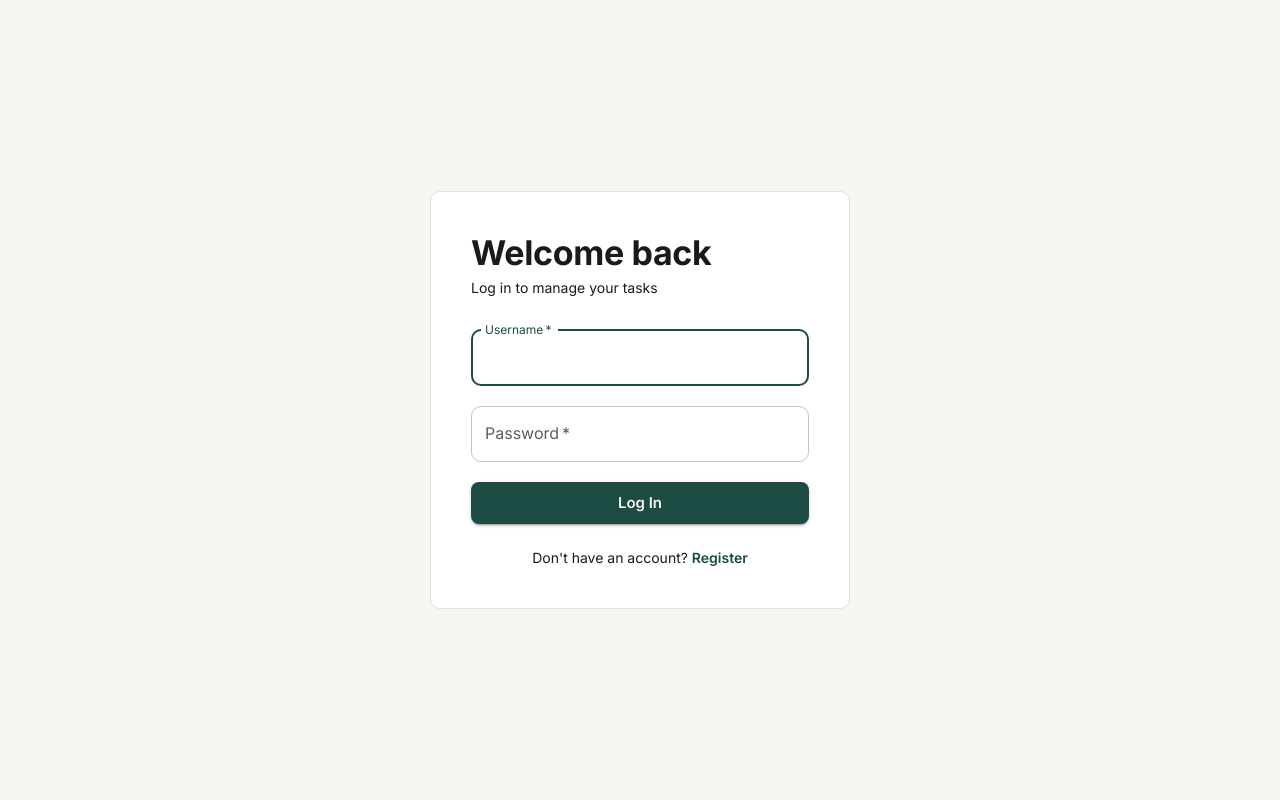
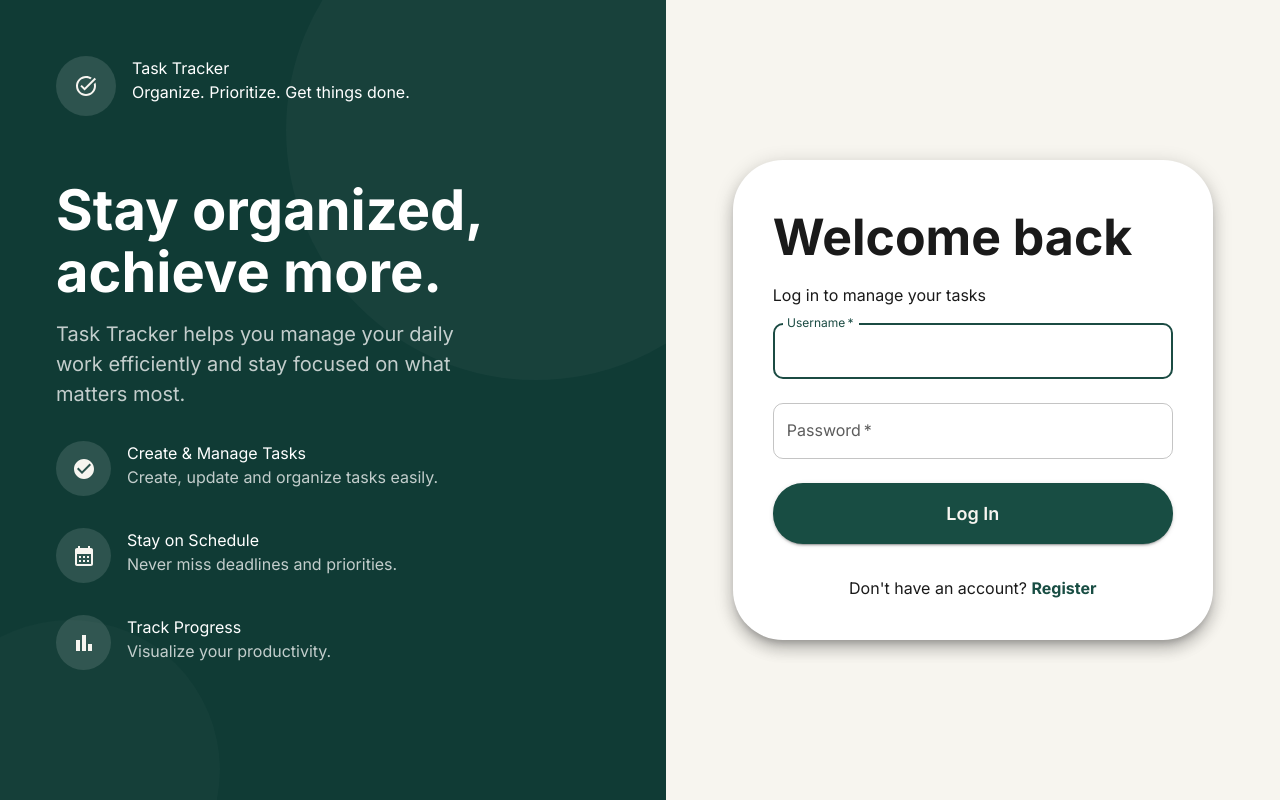
Before and after one commit to chathura997/task-tracker, a React (Vite) app in the folder frontend/: page /login in a window 1280 px wide. Built offline with nearby package versions, Linux system fonts and the light colour scheme; no server answers.

Commit message:
update: Loginpage UI update

```diff
--- a/frontend/src/pages/LoginPage.jsx
+++ b/frontend/src/pages/LoginPage.jsx
@@ -8,7 +8,12 @@ import {
   Typography,
   Alert,
   Stack,
+  Avatar,
 } from "@mui/material";
+import TaskAltIcon from "@mui/icons-material/TaskAlt";
+import CheckCircleIcon from "@mui/icons-material/CheckCircle";
+import CalendarMonthIcon from "@mui/icons-material/CalendarMonth";
+import BarChartIcon from "@mui/icons-material/BarChart";
 import { useAuth } from "../context/AuthContext";
 
 export default function LoginPage() {
@@ -41,31 +46,159 @@ export default function LoginPage() {
       sx={{
         minHeight: "100vh",
         display: "flex",
+        bgcolor: "#F7F5EF",
+      }}
+    >
+      {/* ================= LEFT COVER ================= */}
+
+      <Box
+        sx={{
+          width: { xs: 0, md: "52%" },
+          display: { xs: "none", md: "flex" },
+          flexDirection: "column",
+          justifyContent: "space-between",
+          bgcolor: "#103B35",
+          color: "white",
+          p: 7,
+          position: "relative",
+          overflow: "hidden",
+        }}
+      >
+        {/* Background circles */}
+
+        <Box
+          sx={{
+            position: "absolute",
+            width: 500,
+            height: 500,
+            borderRadius: "50%",
+            bgcolor: "rgba(255,255,255,.03)",
+            top: -120,
+            right: -120,
+          }}
+        />
+
+        <Box
+          sx={{
+            position: "absolute",
+            width: 300,
+            height: 300,
+            borderRadius: "50%",
+            bgcolor: "rgba(255,255,255,.02)",
+            bottom: -120,
+            left: -80,
+          }}
+        />
+
+        {/* Logo */}
+
+        <Box>
+          <Stack direction="row" spacing={2} alignItems="center">
+            <Avatar
+              sx={{
+                bgcolor: "rgba(255,255,255,.12)",
+                width: 60,
+                height: 60,
+              }}
+            >
+              <TaskAltIcon />
+            </Avatar>
+
+            <Box>
+              <Typography fontSize={30} fontWeight={700}>
+                Task Tracker
+              </Typography>
+
+              <Typography color="rgba(255,255,255,.75)">
+                Organize. Prioritize. Get things done.
+              </Typography>
+            </Box>
+          </Stack>
+
+          <Typography
+            sx={{
+              mt: 8,
+              fontSize: 56,
+              fontWeight: 800,
+              lineHeight: 1.1,
+            }}
+          >
+            Stay organized,
+            <br />
+            achieve more.
+          </Typography>
+
+          <Typography
+            sx={{
+              mt: 2,
+              mb: 4,
+              width: "80%",
+              color: "rgba(255,255,255,.75)",
+              fontSize: 20,
+            }}
+          >
+            Task Tracker helps you manage your daily work efficiently and stay
+            focused on what matters most.
+          </Typography>
+
+          <Stack spacing={4} mt={8}>
+            <Feature
+              icon={<CheckCircleIcon />}
+              title="Create & Manage Tasks"
+              text="Create, update and organize tasks easily."
+            />
+
+            <Feature
+              icon={<CalendarMonthIcon />}
+              title="Stay on Schedule"
+              text="Never miss deadlines and priorities."
+            />
+
+            <Feature
+              icon={<BarChartIcon />}
+              title="Track Progress"
+              text="Visualize your productivity."
+            />
+          </Stack>
+        </Box>
+      </Box>
+
+      {/* ================= LOGIN ================= */}
+
+      <Box
+        sx={{
+          flex: 1,
+          display: "flex",
+          justifyContent: "center",
           alignItems: "center",
-        justifyContent: "center",
-        bgcolor: "background.default",
-        px: 2,
+          p: 3,
         }}
       >
         <Paper
-        elevation={0}
+          elevation={10}
           sx={{
+            width: "100%",
+            maxWidth: 480,
+            borderRadius: 5,
             p: 5,
-          width: "100%",
-          maxWidth: 420,
-          border: "1px solid",
-          borderColor: "divider",
           }}
         >
-        <Typography variant="h4" sx={{ mb: 0.5 }}>
+          <Typography
+            sx={{
+              fontSize: 50,
+              fontWeight: 800,
+              mb: 1,
+            }}
+          >
             Welcome back
           </Typography>
-        <Typography variant="body2" color="text.secondary" sx={{ mb: 4 }}>
+
+          <Typography color="text.secondary" sx={{ mb: 2 }}>
             Log in to manage your tasks
           </Typography>
 
           <Box component="form" onSubmit={handleSubmit}>
-          <Stack spacing={2.5}>
+            <Stack spacing={3}>
               <TextField
                 label="Username"
                 value={username}
@@ -74,6 +207,7 @@ export default function LoginPage() {
                 fullWidth
                 autoFocus
               />
+
               <TextField
                 label="Password"
                 type="password"
@@ -82,13 +216,25 @@ export default function LoginPage() {
                 required
                 fullWidth
               />
+
               {error && <Alert severity="error">{error}</Alert>}
+
               <Button
                 type="submit"
                 variant="contained"
+                disabled={loading}
                 size="large"
-              disabled={loading}
                 fullWidth
+                sx={{
+                  bgcolor: "#184D43",
+                  py: 1.8,
+                  fontSize: 18,
+                  borderRadius: 3,
+                  textTransform: "none",
+                  "&:hover": {
+                    bgcolor: "#103B35",
+                  },
+                }}
               >
                 {loading ? "Logging in..." : "Log In"}
               </Button>
@@ -96,17 +242,18 @@ export default function LoginPage() {
           </Box>
 
           <Typography
-          variant="body2"
-          sx={{ mt: 3, textAlign: "center" }}
-          color="text.secondary"
+            sx={{
+              mt: 4,
+              textAlign: "center",
+            }}
           >
             Don't have an account?{" "}
             <Link
               to="/register"
               style={{
-              color: "#1B4B43",
-              fontWeight: 600,
                 textDecoration: "none",
+                color: "#184D43",
+                fontWeight: 700,
               }}
             >
               Register
@@ -114,5 +261,34 @@ export default function LoginPage() {
           </Typography>
         </Paper>
       </Box>
+    </Box>
   );
 }
+
+function Feature({ icon, title, text }) {
+  return (
+    <Stack direction="row" spacing={2}>
+      <Avatar
+        sx={{
+          bgcolor: "rgba(255,255,255,.12)",
+          width: 55,
+          height: 55,
+        }}
+      >
+        {icon}
+      </Avatar>
+
+      <Box>
+        <Typography fontWeight={700}>{title}</Typography>
+
+        <Typography
+          sx={{
+            color: "rgba(255,255,255,.75)",
+          }}
+        >
+          {text}
+        </Typography>
+      </Box>
+    </Stack>
+  );
+}
```
Lines whose indentation alone changed are shown as unchanged.
